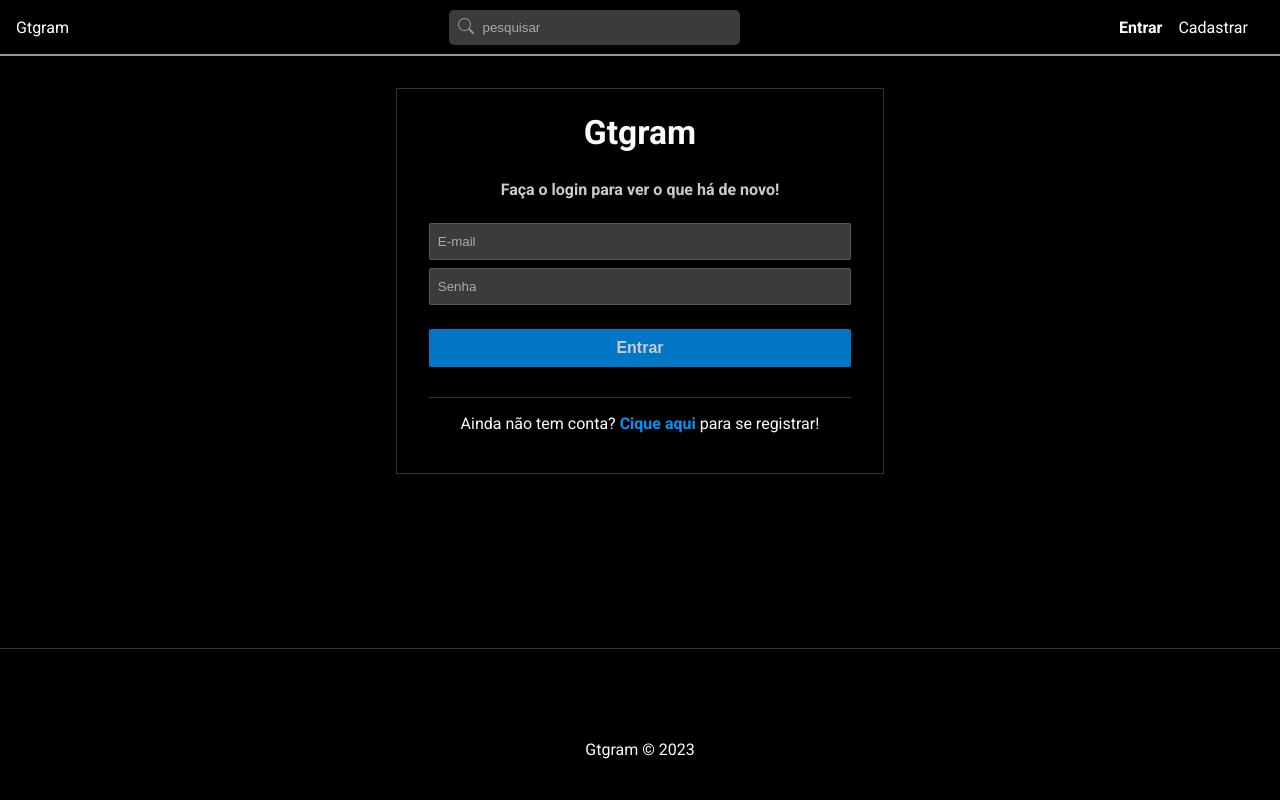
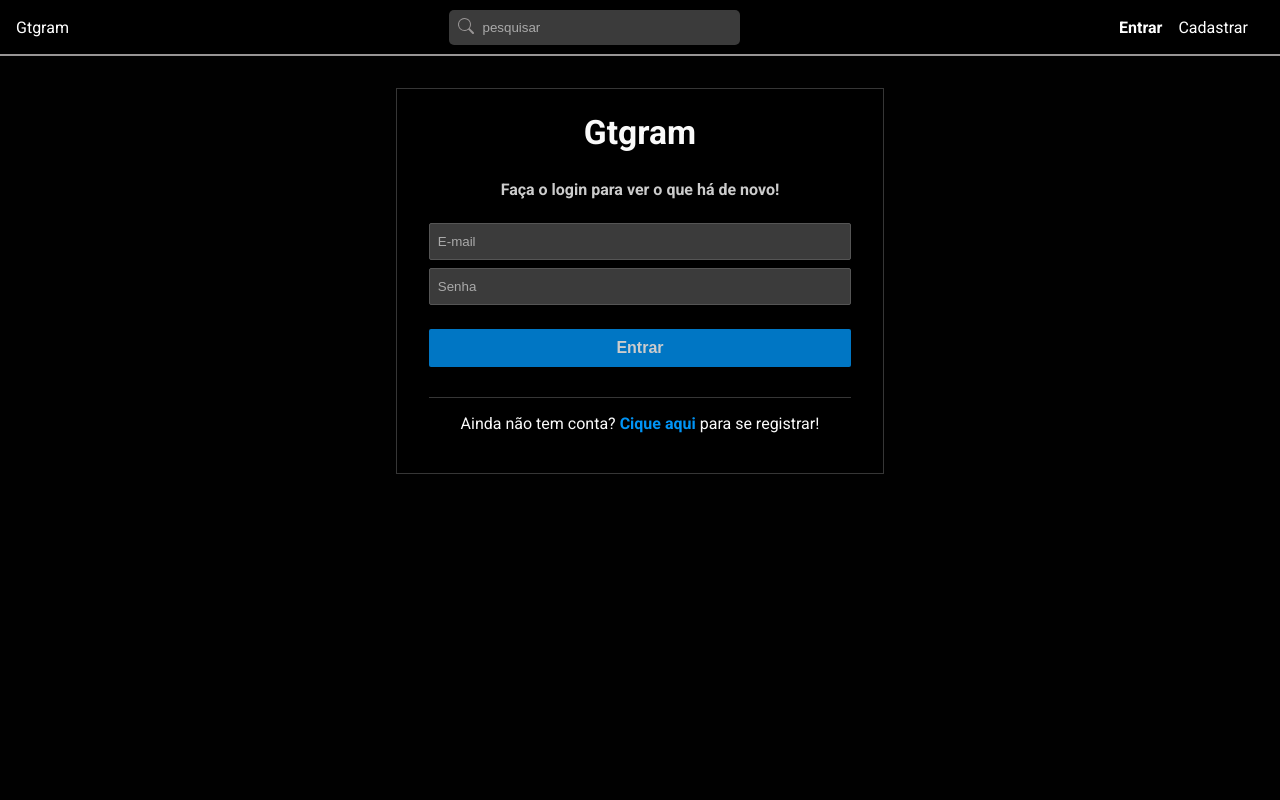
Before and after one commit to gtamaral/gtGram-frontend, a React (Create React App) app: page /login in a window 1280 px wide. Shown: the top 800 px of the page. Built offline with nearby package versions, Linux system fonts and the light colour scheme.

Commit message:
ajuste min height

```diff
--- a/src/App.css
+++ b/src/App.css
@@ -1,4 +1,4 @@
 .container {
-    min-height: 70vh;
+    min-height: 90vh;
 
 }
```
